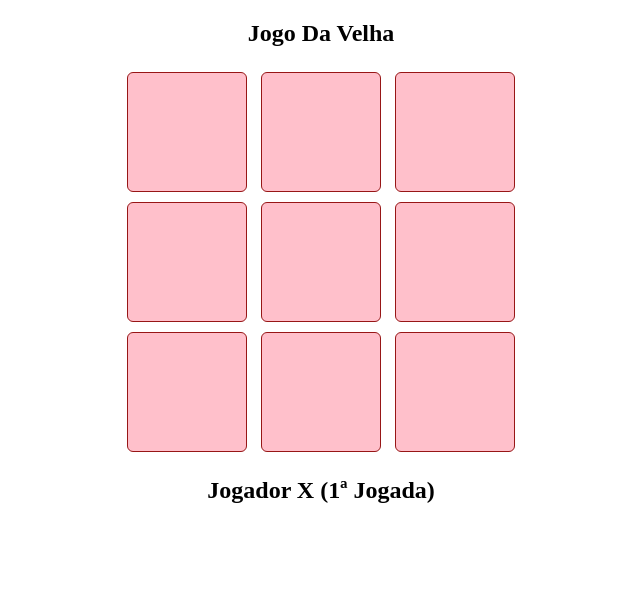
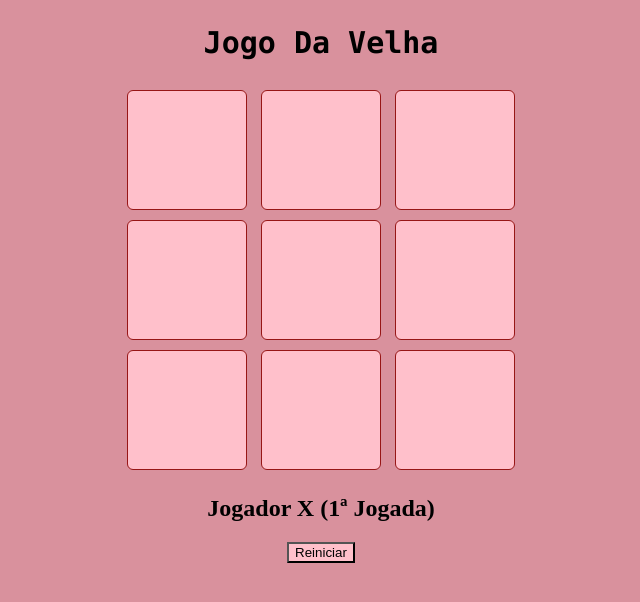
Before and after one commit to AmandaOlio/jogo_da_velha, a plain HTML site: page index.html in a window 1280 px wide. Shown: the whole page, without its empty margins (319-959 px from the left). Drawn offline with Linux system fonts and the light colour scheme.

Commit message:
commit update

```diff
--- a/CSS/style.css
+++ b/CSS/style.css
@@ -15,3 +15,12 @@ main {
 input {
     background-color: pink;
 }
+
+body {
+    background-color: rgb(217, 145, 157);
+}
+
+h1 {
+    font-family: Lucida Console;
+    font-size: 30px;
+}
--- a/index.html
+++ b/index.html
@@ -39,6 +39,9 @@
             <span id="lblJogador">Jogador X</span>
             <span id="lblJogadas">(1ª Jogada)</span>
             </h2>
+
+            <input type="button" value="Reiniciar" id="btnReiniciar" onclick="clickReiniciar()">
+
         </section>
     </main>
 </body>
--- a/js/script.js
+++ b/js/script.js
@@ -14,10 +14,10 @@ let finalJogo = false;
 
 //Click botão 1
 function clickBtn1() {
-    jogadas++;
     let btn = document.getElementById('btn1');
 
     if (btn.value == " " && !finalJogo) {
+        jogadas++;
         if (controle == 0) {
             controle = 1;
             btn.value = "X";
@@ -33,10 +33,10 @@ function clickBtn1() {
 }
 
 function clickBtn2() {
-    jogadas++;
     let btn = document.getElementById('btn2');
 
     if (btn.value == " " && !finalJogo) {
+        jogadas++;
         if (controle == 0) {
             controle = 1;
             btn.value = "X";
@@ -53,10 +53,10 @@ function clickBtn2() {
 }
 
 function clickBtn3() {
-    jogadas++;
     let btn = document.getElementById('btn3');
 
     if (btn.value == " " && !finalJogo) {
+        jogadas++;
         if (controle == 0) {
             controle = 1;
             btn.value = "X";
@@ -72,10 +72,10 @@ function clickBtn3() {
 }
 
 function clickBtn4() {
-    jogadas++;
     let btn = document.getElementById('btn4');
 
     if (btn.value == " " && !finalJogo) {
+        jogadas++;
         if (controle == 0) {
             controle = 1;
             btn.value = "X";
@@ -91,10 +91,10 @@ function clickBtn4() {
 }
 
 function clickBtn5() {
-    jogadas++;
     let btn = document.getElementById('btn5');
 
     if (btn.value == " " && !finalJogo) {
+        jogadas++;
         if (controle == 0) {
             controle = 1;
             btn.value = "X";
@@ -110,10 +110,10 @@ function clickBtn5() {
 }
 
 function clickBtn6() {
-    jogadas++;
     let btn = document.getElementById('btn6');
 
     if (btn.value == " " && !finalJogo) {
+        jogadas++;
         if (controle == 0) {
             controle = 1;
             btn.value = "X";
@@ -129,10 +129,10 @@ function clickBtn6() {
 }
 
 function clickBtn7() {
-    jogadas++;
     let btn = document.getElementById('btn7');
 
     if (btn.value == " " && !finalJogo) {
+        jogadas++;
         if (controle == 0) {
             controle = 1;
             btn.value = "X";
@@ -148,10 +148,10 @@ function clickBtn7() {
 }
 
 function clickBtn8() {
-    jogadas++;
     let btn = document.getElementById('btn8');
 
     if (btn.value == " " && !finalJogo) {
+        jogadas++;
         if (controle == 0) {
             controle = 1;
             btn.value = "X";
@@ -167,10 +167,10 @@ function clickBtn8() {
 }
 
 function clickBtn9() {
-    jogadas++;
     let btn = document.getElementById('btn9');
 
     if (btn.value == " " && !finalJogo) {
+        jogadas++;
         if (controle == 0) {
             controle = 1;
             btn.value = "X";
@@ -301,5 +301,55 @@ function verificaGanhador() {
         return;
       }
 
+      if(controle==0) {
+        lblJogador.innerText = 'Jogador X';
+      } else {
+        lblJogador.innerText = 'Jogador O';
+      }
+
       lblJogadas.innerText = '(' + (jogadas+1) + 'ª Jogada)';
 }
+
+//Click do botão Reiniciar
+function clickReiniciar() {
+    btn1 = 0;
+    btn2 = 0;
+    btn3 = 0;
+    btn4 = 0;
+    btn5 = 0;
+    btn6 = 0;
+    btn7 = 0;
+    btn8 = 0;
+    btn9 = 0;
+    controle = 0;
+    jogadas = 0;
+    finalJogo = false;
+
+    let b1 = document.getElementById('btn1');
+    let b2 = document.getElementById('btn2');
+    let b3 = document.getElementById('btn3');
+    let b4 = document.getElementById('btn4');
+    let b5 = document.getElementById('btn5');
+    let b6 = document.getElementById('btn6');
+    let b7 = document.getElementById('btn7');
+    let b8 = document.getElementById('btn8');
+    let b9 = document.getElementById('btn9');
+
+    b1.value = ' ';
+    b2.value = ' ';
+    b3.value = ' ';
+    b4.value = ' ';
+    b5.value = ' ';
+    b6.value = ' ';
+    b7.value = ' ';
+    b8.value = ' ';
+    b9.value = ' ';
+
+    //Reiniciar Label
+    let lblJogador = document.getElementById('lblJogador');
+    let lblJogadas = document.getElementById('lblJogadas');
+
+    lblJogador.innerText = 'Jogador X';
+    lblJogadas.innerText = '(1ª Jogada)';
+
+}
```
